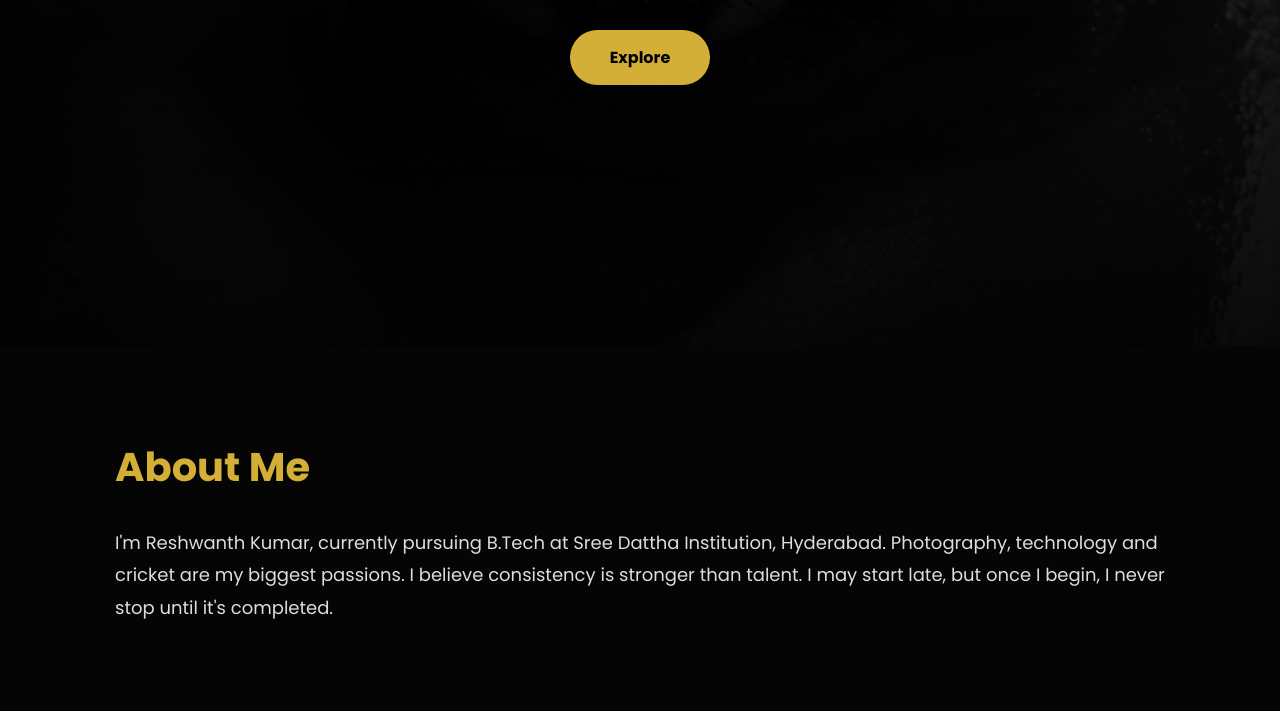
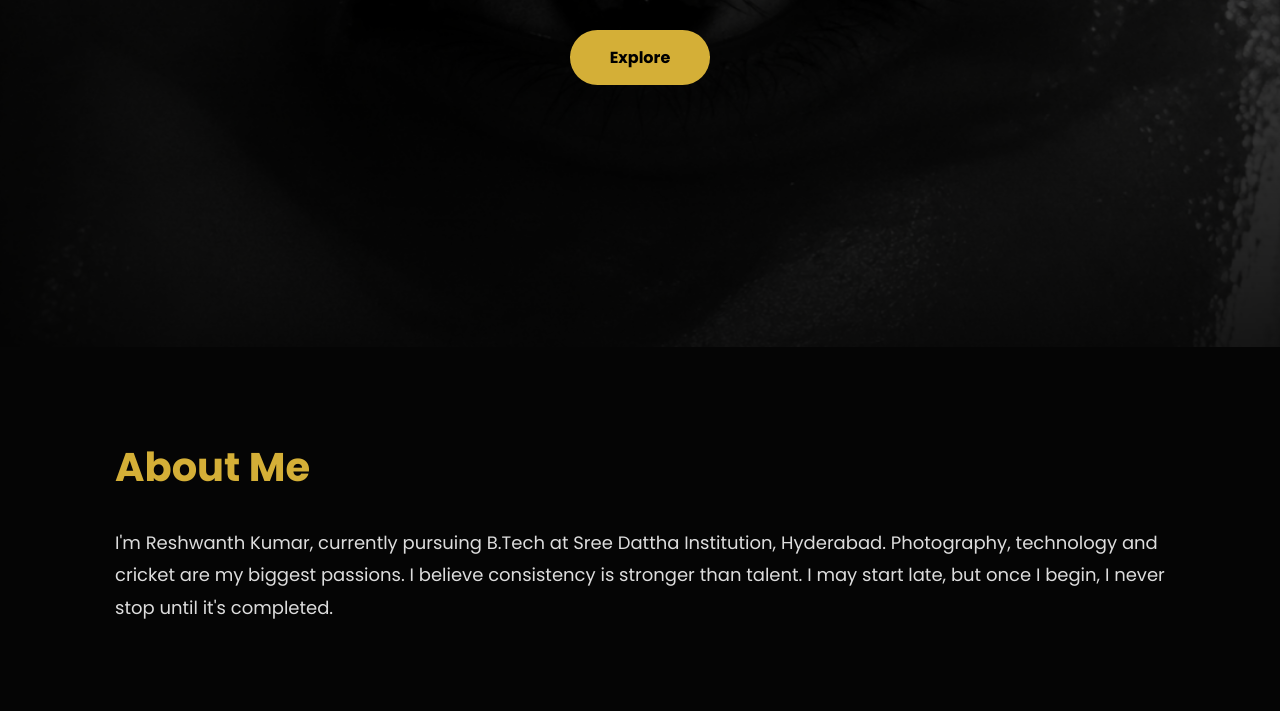
Before and after one commit to reshwanthkumar26-sonu/reshwanthkumar26-sonu.github.io, a plain HTML site: page index.html in a window 1280 px wide. Shown: the part 453-1164 px from the top of the page. Drawn offline with Linux system fonts and the light colour scheme.

Commit message:
Update style.css

```diff
--- a/style.css
+++ b/style.css
@@ -223,7 +223,7 @@ position:absolute;
 width:100%;
 height:100%;
 object-fit:cover;
-filter:brightness(.35);
+filter:brightness(.75);
 animation:zoomHero 15s ease-in-out infinite alternate;
 }
 
```
